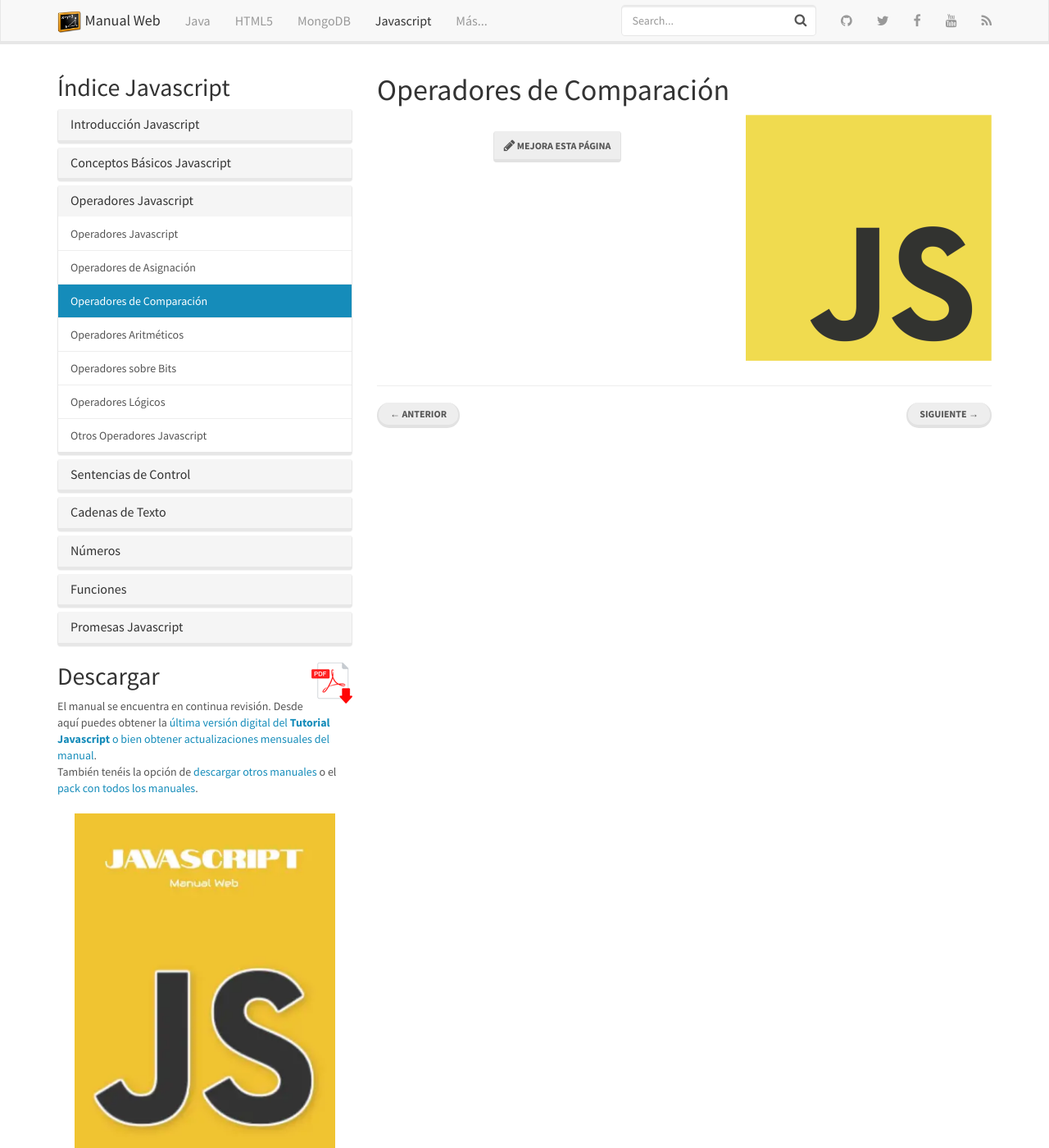
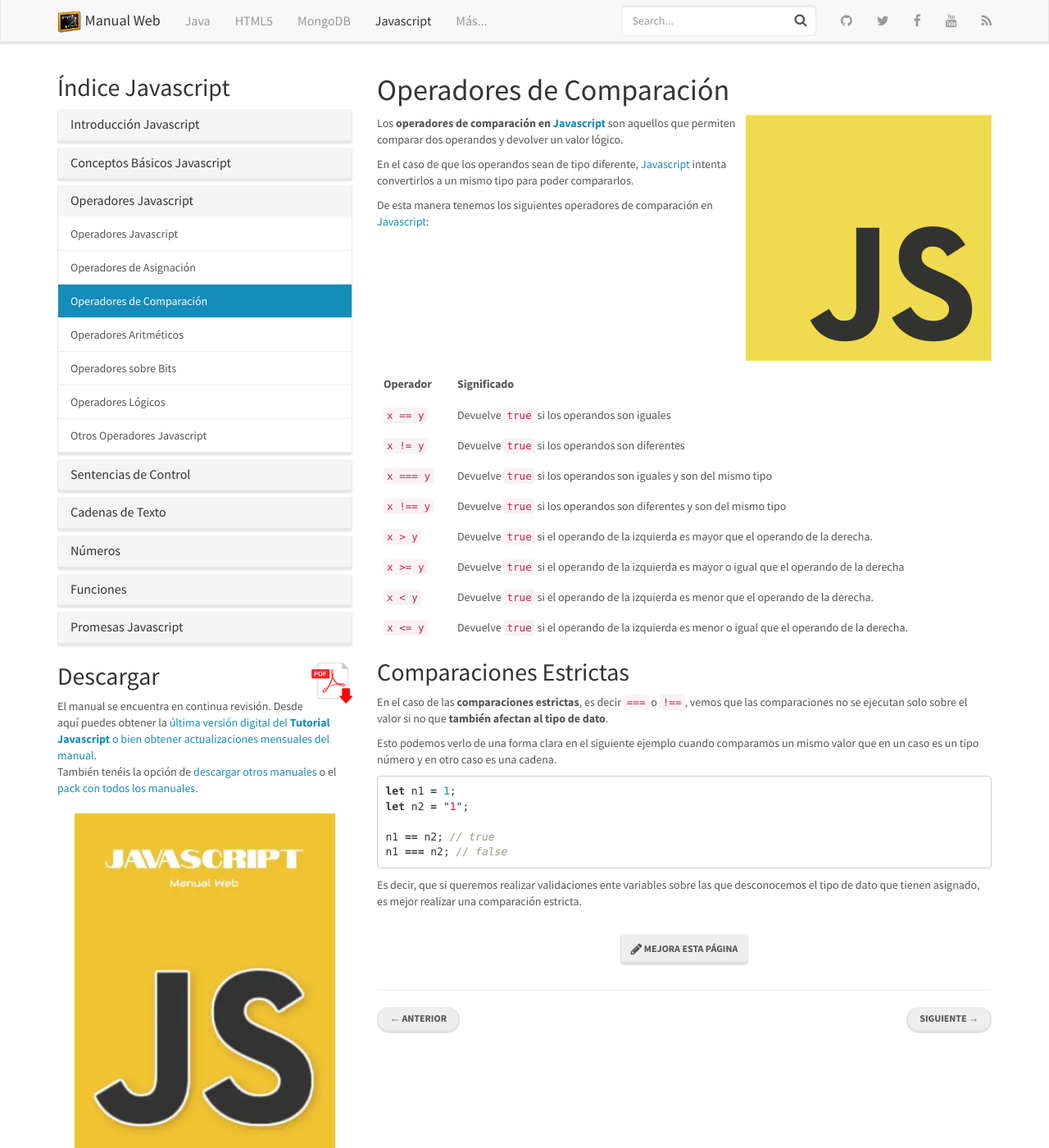
Before and after one commit to manualweb/manualweb, a Jekyll site: the page built from _javascript/operadores-de-comparacion.md, in a window 1280 px wide and 1400 px high. Shown: the whole window at 82% size. Built offline with Jekyll 4.4.1, drawn with Linux system fonts in a browser that asks for light colours; nearby versions of some CDN libraries; comment, search, counter and statistics services are not loaded.

````diff
--- a/_javascript/operadores-de-comparacion.md
+++ b/_javascript/operadores-de-comparacion.md
@@ -8,3 +8,44 @@ tags: [operadores,operadores_comparación,comparación_estricta]
 image:
   path: /img/covers/javascript-cover.jpg
 ---
+
+Los **operadores de comparación en** [**Javascript**](https://www.manualweb.net/javascript/) son aquellos que permiten comparar dos operandos y devolver un valor lógico.
+
+
+En el caso de que los operandos sean de tipo diferente, [Javascript](https://www.manualweb.net/javascript/) intenta convertirlos a un mismo tipo para poder compararlos.
+
+
+De esta manera tenemos los siguientes operadores de comparación en [Javascript](https://www.manualweb.net/javascript/):
+
+
+| **Operador** | **Significado**                                                                                |
+| ------------ | ---------------------------------------------------------------------------------------------- |
+| `x == y`     | Devuelve `true` si los operandos son iguales                                                   |
+| `x != y`     | Devuelve `true` si los operandos son diferentes                                                |
+| `x === y`    | Devuelve `true` si los operandos son iguales y son del mismo tipo                              |
+| `x !== y`    | Devuelve `true` si los operandos son diferentes y son del mismo tipo                           |
+| `x > y`      | Devuelve `true` si el operando de la izquierda es mayor que el operando de la derecha.         |
+| `x >= y`     | Devuelve `true` si el operando de la izquierda es mayor o igual que el operando de la derecha  |
+| `x < y`      | Devuelve `true` si el operando de la izquierda es menor que el operando de la derecha.         |
+| `x <= y`     | Devuelve `true` si el operando de la izquierda es menor o igual que el operando de la derecha. |
+
+
+## Comparaciones Estrictas
+
+
+En el caso de las **comparaciones estrictas**, es decir `===` o `!==`, vemos que las comparaciones no se ejecutan solo sobre el valor si no que **también afectan al tipo de dato**.
+
+
+Esto podemos verlo de una forma clara en el siguiente ejemplo cuando comparamos un mismo valor que en un caso es un tipo número y en otro caso es una cadena.
+
+
+```javascript
+let n1 = 1;
+let n2 = "1";
+
+n1 == n2; // true
+n1 === n2; // false
+```
+
+
+Es decir, que si queremos realizar validaciones ente variables sobre las que desconocemos el tipo de dato que tienen asignado, es mejor realizar una comparación estricta.
````
Also changed, not shown: _javascript/operadores-logicos.md (+38 -0 lines).
